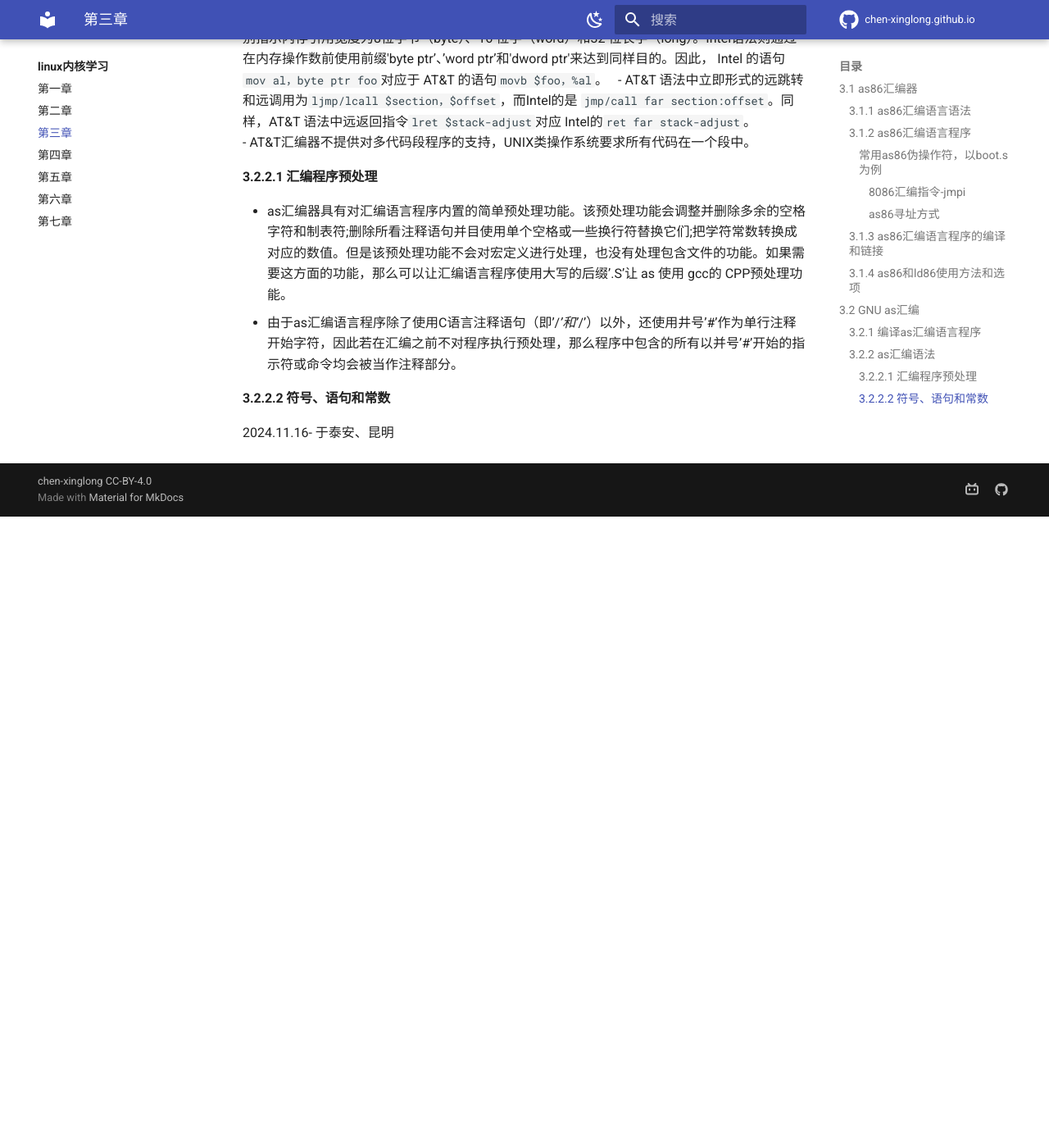
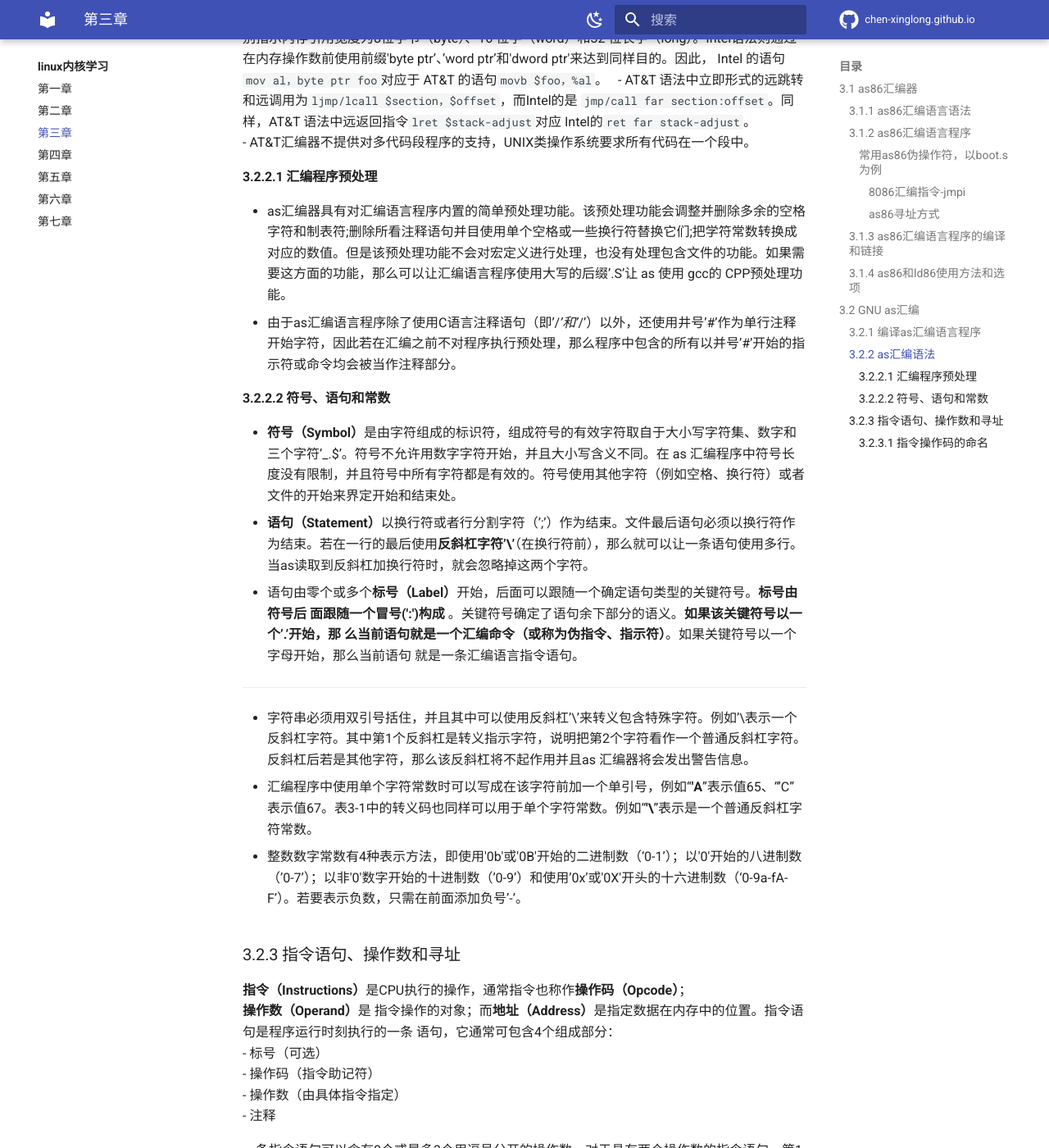
Before and after one commit to chen-xinglong/chen-xinglong.github.io, an MkDocs documentation site: the page built from docs/linux011/p3.md, in a window 1280 px wide and 1400 px high, scrolled down 6778 px. Shown: the whole window at 82% size. Built offline with MkDocs 1.6.1 and Material for MkDocs 9.7.7, drawn with Linux system fonts in a browser that asks for light colours; comment, search, counter and statistics services are not loaded; before the commit the page ends 7408 px from its top, so only the background shows below that; some of the changed text lies outside the part shown.

Commit message:
modify p3.md

```diff
--- a/docs/linux011/p3.md
+++ b/docs/linux011/p3.md
@@ -218,6 +218,45 @@ as86 -0 -a -o boot.o boot.s
 #### 3.2.2.2 符号、语句和常数
 
 
+- **符号（Symbol）**是由字符组成的标识符，组成符号的有效字符取自于大小写字符集、数字和三个字符’_.$’。符号不允许用数字字符开始，并且大小写含义不同。在 as 汇编程序中符号长度没有限制，并且符号中所有字符都是有效的。符号使用其他字符（例如空格、换行符）或者文件的开始来界定开始和结束处。
+- **语句（Statement）**以换行符或者行分割字符（’;’）作为结束。文件最后语句必须以换行符作为结束。若在一行的最后使用**反斜杠字符’\’**（在换行符前），那么就可以让一条语句使用多行。当as读取到反斜杠加换行符时，就会忽略掉这两个字符。
+- 语句由零个或多个**标号（Label）**开始，后面可以跟随一个确定语句类型的关键符号。**标号由符号后
+面跟随一个冒号(':')构成** 。关键符号确定了语句余下部分的语义。**如果该关键符号以一个’.’开始，那
+么当前语句就是一个汇编命令（或称为伪指令、指示符）**。如果关键符号以一个字母开始，那么当前语句
+就是一条汇编语言指令语句。
+
+
+----
+
+- 字符串必须用双引号括住，并且其中可以使用反斜杠’\’来转义包含特殊字符。例如’\\表示一个反斜杠字符。其中第1个反斜杠是转义指示字符，说明把第2个字符看作一个普通反斜杠字符。反斜杠后若是其他字符，那么该反斜杠将不起作用并且as 汇编器将会发出警告信息。
+- 汇编程序中使用单个字符常数时可以写成在该字符前加一个单引号，例如“**'A**”表示值65、“’C”表示值67。表3-1中的转义码也同样可以用于单个字符常数。例如“**'\\**”表示是一个普通反斜杠字符常数。
+
+- 整数数字常数有4种表示方法，即使用'0b'或'0B'开始的二进制数（‘0-1’）；以'0'开始的八进制数（’0-7’）；以非'0'数字开始的十进制数（’0-9’）和使用’0x’或'0X'开头的十六进制数（‘0-9a-fA-F’）。若要表示负数，只需在前面添加负号’-’。
+
+
+### 3.2.3 指令语句、操作数和寻址
+
+**指令（Instructions）**是CPU执行的操作，通常指令也称作**操作码（Opcode）**；**操作数（Operand）**是
+指令操作的对象；而**地址（Address）**是指定数据在内存中的位置。指令语句是程序运行时刻执行的一条
+语句，它通常可包含4个组成部分：
+- 标号（可选）
+- 操作码（指令助记符）
+- 操作数（由具体指令指定）
+- 注释
+
+
+一条指令语句可以含有0个或最多3个用逗号分开的操作数。对于具有两个操作数的指令语句，第1个是源操作数，第2个是目的操作数（对于as汇编），即指令操作结果保存在第2个操作数中。
+操作数可以是立即数（即值是常数值的表达式）、寄存器（值在CPU的寄存器中）或内存（值在内存中）。一个间接操作数（Indirect operand）含有实际操作数值的地址值。AT&T语法通过在操作数前加一
+个'*'字符来指定一个间接操作数。只有调转/调用指令才能使用间接操作数。见下面对跳转指令的说明。
+- 立即操作数前需要加一个'$'字符前缀；
+- 寄存器名前需要加一个'%'字符前缀；
+- 内存操作数由变量名或者含有变量地址的一个寄存器指定。变量名隐含指出了变量的地址，并指示CPU引用该地址处内存的内容。
+
+
+#### 3.2.3.1 指令操作码的命名
+
+
+
 
 
 
```
